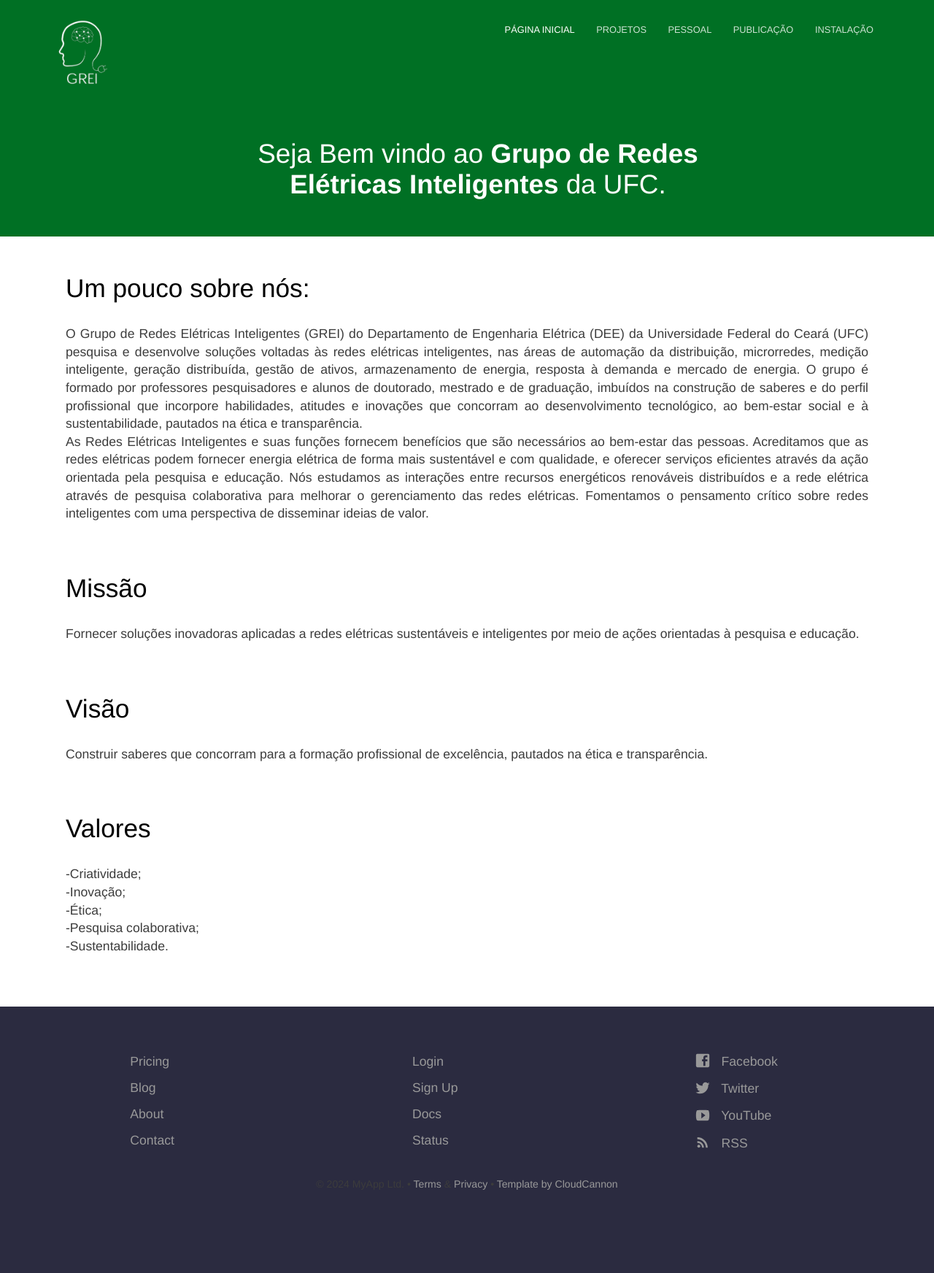
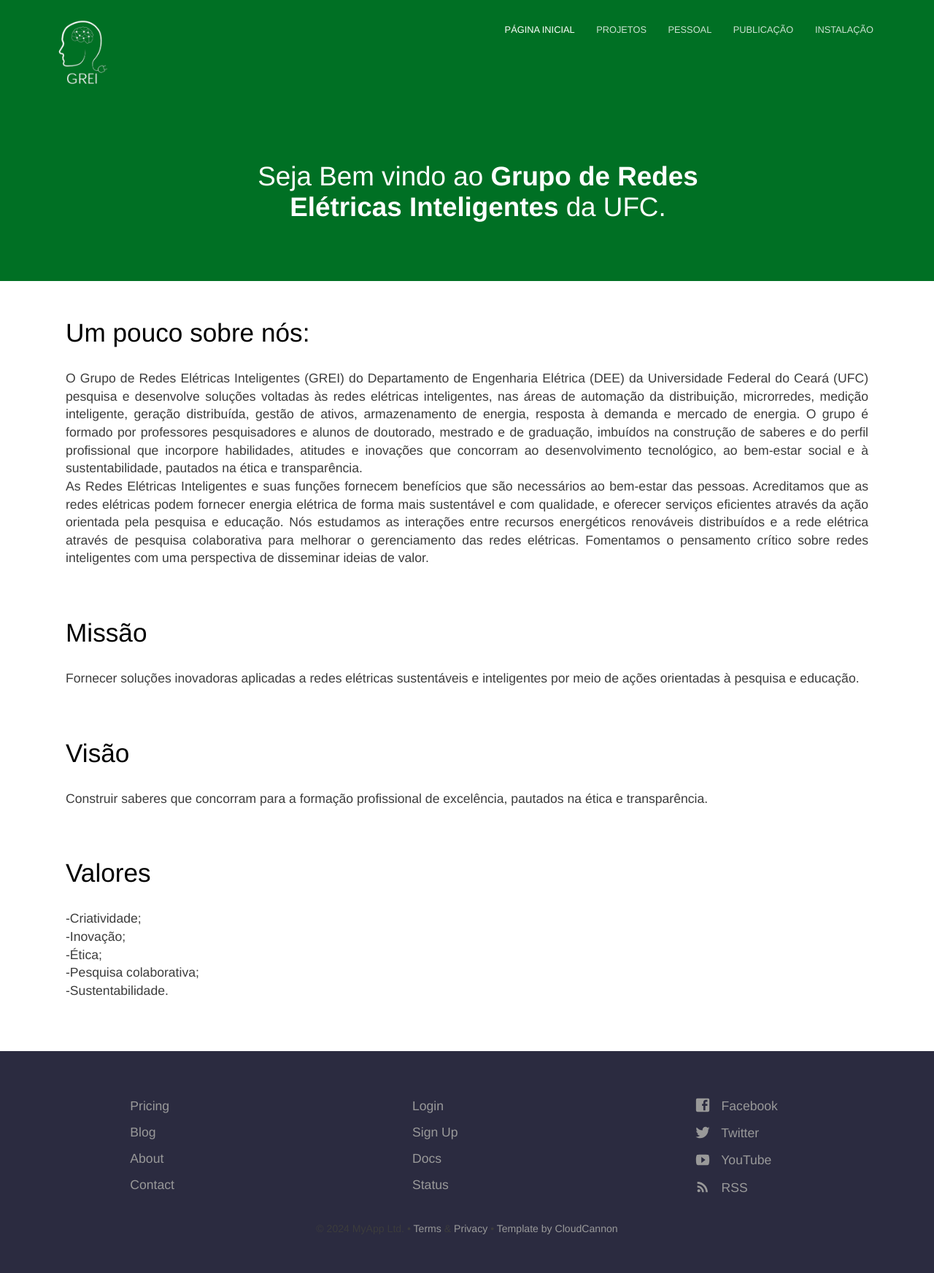
Before and after one commit to Gabriell89222/Gabriell89222.github.io, a Jekyll site: the page built from index.html, in a window 1280 px wide. Shown: the whole page at 73% size. Built offline with Jekyll 4.4.1, drawn with Linux system fonts in a browser that asks for light colours; before the commit the page ends 1683 px from its top, so only the background shows below that.

Commit message:
Atualização posição do topico v-1.5

```diff
--- a/_sass/elements.scss
+++ b/_sass/elements.scss
@@ -31,7 +31,7 @@
 h1 {
 	font-weight: 300;
 	font-size: 2.3em;
-	margin: 0;
+	padding: 0 0 0 30px;
 }
 
 h2 {
```
